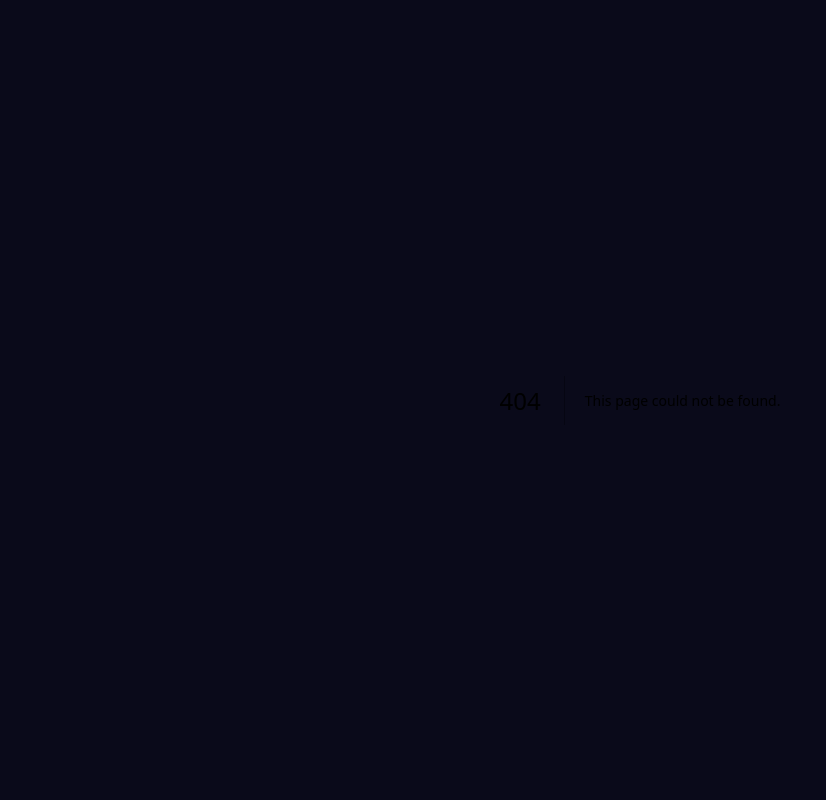
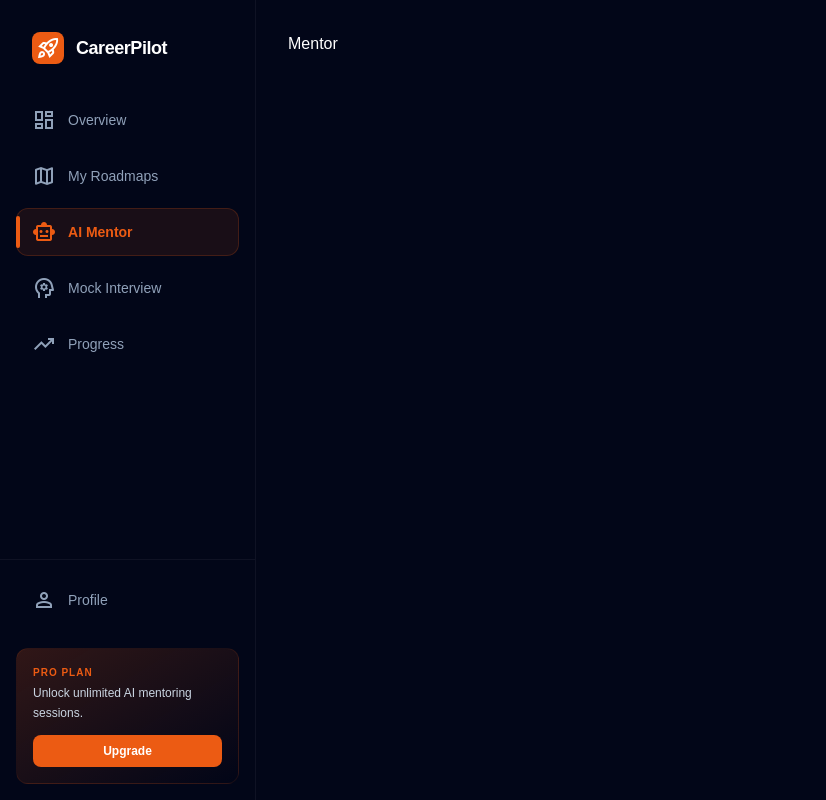
Before and after one commit to alvy00/eg-careerpilot-asyncawait, a Next.js app: page /dashboard/mentor in a window 1280 px wide. Before the commit this address had no page. Shown: the whole page, without its empty margins (0-826 px from the left). Built offline with nearby package versions, Linux system fonts and the light colour scheme.

Commit message:
Added  dashboard

```diff
--- a/package.json
+++ b/package.json
@@ -8,6 +8,7 @@
     "start": "next start"
   },
   "dependencies": {
+    "framer-motion": "^12.34.0",
     "gsap": "^3.14.2",
     "next": "16.1.6",
     "react": "19.2.3",
@@ -18,6 +19,7 @@
     "@types/node": "^20",
     "@types/react": "^19",
     "@types/react-dom": "^19",
+    "daisyui": "^5.5.18",
     "tailwindcss": "^4",
     "typescript": "^5"
   }
--- /dev/null
+++ b/src/app/dashboard/interview/page.tsx
@@ -0,0 +1,7 @@
+import React from "react";
+
+const MockInterview = () => {
+    return <div>MockInterview</div>;
+};
+
+export default MockInterview;
--- /dev/null
+++ b/src/app/dashboard/layout.tsx
@@ -0,0 +1,174 @@
+"use client";
+
+import Link from "next/link";
+import { usePathname } from "next/navigation";
+import { ReactNode } from "react";
+import { motion } from "framer-motion";
+
+export default function DashboardLayout({ children }: { children: ReactNode }) {
+    const pathname = usePathname();
+
+    const navItems = [
+        { name: "Overview", href: "/dashboard", icon: "dashboard" },
+        { name: "My Roadmaps", href: "/dashboard/roadmap", icon: "map" },
+        { name: "AI Mentor", href: "/dashboard/mentor", icon: "smart_toy" },
+        {
+            name: "Mock Interview",
+            href: "/dashboard/interview",
+            icon: "psychology",
+        },
+        { name: "Progress", href: "/dashboard/progress", icon: "trending_up" },
+    ];
+
+    return (
+        <div className="flex min-h-screen bg-slate-950 text-white">
+            {/* SIDEBAR */}
+            <aside className="w-64 glass-sidebar h-screen flex flex-col shrink-0 border-r border-white/5">
+                {/* LOGO */}
+                <Link href="/">
+                    <div className="p-8 flex items-center gap-3">
+                        <div className="w-8 h-8 bg-primary rounded-lg flex items-center justify-center neon-glow">
+                            <span className="material-symbols-outlined text-white text-xl">
+                                rocket_launch
+                            </span>
+                        </div>
+                        <h1 className="font-bold text-lg tracking-tight">
+                            CareerPilot
+                        </h1>
+                    </div>
+                </Link>
+
+                {/* NAVIGATION */}
+                <nav className="flex-1 px-4 space-y-2 relative">
+                    {navItems.map((item) => {
+                        const isActive =
+                            pathname === item.href ||
+                            (item.href !== "/dashboard" &&
+                                pathname.startsWith(item.href));
+
+                        return (
+                            <Link
+                                key={item.href}
+                                href={item.href}
+                                className="relative block"
+                            >
+                                <div
+                                    className={`relative flex items-center gap-3 px-4 py-3 rounded-xl transition-all duration-300 ease-in-out
+                                    ${
+                                        isActive
+                                            ? "text-primary"
+                                            : "text-slate-400 hover:text-white"
+                                    }`}
+                                >
+                                    {/* Sliding Active Background */}
+                                    {isActive && (
+                                        <motion.div
+                                            layoutId="active-pill"
+                                            className="absolute inset-0 bg-primary/10 border border-primary/20 rounded-xl"
+                                            transition={{
+                                                type: "spring",
+                                                stiffness: 400,
+                                                damping: 35,
+                                            }}
+                                        />
+                                    )}
+
+                                    {/* Left Indicator Bar */}
+                                    {isActive && (
+                                        <motion.div
+                                            layoutId="active-bar"
+                                            className="absolute left-0 top-2 bottom-2 w-1 bg-primary rounded-full"
+                                            transition={{
+                                                type: "spring",
+                                                stiffness: 400,
+                                                damping: 35,
+                                            }}
+                                        />
+                                    )}
+
+                                    {/* Icon */}
+                                    <span
+                                        className={`material-symbols-outlined relative z-10 transition-colors duration-300 ${
+                                            isActive ? "text-primary" : ""
+                                        }`}
+                                    >
+                                        {item.icon}
+                                    </span>
+
+                                    {/* Text */}
+                                    <p
+                                        className={`text-sm relative z-10 transition-all duration-300 ${
+                                            isActive
+                                                ? "font-semibold"
+                                                : "font-medium"
+                                        }`}
+                                    >
+                                        {item.name}
+                                    </p>
+                                </div>
+                            </Link>
+                        );
+                    })}
+                </nav>
+
+                {/* BOTTOM SECTION */}
+                <div className="p-4 border-t border-white/5">
+                    <Link href="/dashboard/profile" className="relative block">
+                        <div
+                            className={`relative flex items-center gap-3 px-4 py-3 rounded-xl transition-all duration-300
+                            ${
+                                pathname === "/dashboard/profile"
+                                    ? "text-primary"
+                                    : "text-slate-400 hover:text-white"
+                            }`}
+                        >
+                            {pathname === "/dashboard/profile" && (
+                                <motion.div
+                                    layoutId="active-pill"
+                                    className="absolute inset-0 bg-primary/10 border border-primary/20 rounded-xl"
+                                    transition={{
+                                        type: "spring",
+                                        stiffness: 400,
+                                        damping: 35,
+                                    }}
+                                />
+                            )}
+
+                            <span className="material-symbols-outlined relative z-10">
+                                person
+                            </span>
+                            <p className="text-sm font-medium relative z-10">
+                                Profile
+                            </p>
+                        </div>
+                    </Link>
+
+                    {/* PRO CARD */}
+                    <div className="mt-6 p-4 rounded-xl bg-gradient-to-br from-primary/20 to-transparent border border-primary/10">
+                        <p className="text-[10px] uppercase tracking-widest text-primary font-bold mb-1">
+                            PRO PLAN
+                        </p>
+                        <p className="text-xs text-slate-300 mb-3 leading-relaxed">
+                            Unlock unlimited AI mentoring sessions.
+                        </p>
+                        <button className="w-full py-2 bg-primary hover:bg-primary/90 text-white text-xs font-bold rounded-lg transition-all duration-300 neon-glow hover:scale-[1.02]">
+                            Upgrade
+                        </button>
+                    </div>
+                </div>
+            </aside>
+
+            {/* MAIN CONTENT */}
+            <main className="flex-1 p-8 overflow-y-auto">
+                <motion.div
+                    key={pathname}
+                    initial={{ opacity: 0, y: 10 }}
+                    animate={{ opacity: 1, y: 0 }}
+                    transition={{ duration: 0.25 }}
+                >
+                    {children}
+                </motion.div>
+            </main>
+        </div>
+    );
+}
--- /dev/null
+++ b/src/app/dashboard/mentor/page.tsx
@@ -0,0 +1,7 @@
+import React from "react";
+
+const Mentor = () => {
+    return <div>Mentor</div>;
+};
+
+export default Mentor;
--- /dev/null
+++ b/src/app/dashboard/page.tsx
@@ -0,0 +1,7 @@
+import React from "react";
+
+const Dashboard = () => {
+    return <div>Dashboard Home</div>;
+};
+
+export default Dashboard;
--- /dev/null
+++ b/src/app/dashboard/profile/page.tsx
@@ -0,0 +1,7 @@
+import React from "react";
+
+const Profile = () => {
+    return <div>Profile</div>;
+};
+
+export default Profile;
--- /dev/null
+++ b/src/app/dashboard/progress/page.tsx
@@ -0,0 +1,7 @@
+import React from "react";
+
+const Progress = () => {
+    return <div>Progress</div>;
+};
+
+export default Progress;
--- /dev/null
+++ b/src/app/dashboard/roadmap/page.tsx
@@ -0,0 +1,7 @@
+import React from "react";
+
+const MyRoadmaps = () => {
+    return <div>MyRoadmaps</div>;
+};
+
+export default MyRoadmaps;
--- a/src/app/globals.css
+++ b/src/app/globals.css
@@ -1,4 +1,5 @@
 @import "tailwindcss";
+@plugin "daisyui";
 
 :root {
     --background: #0a0a1a;
--- a/src/app/layout.tsx
+++ b/src/app/layout.tsx
@@ -14,7 +14,7 @@ const geistMono = Geist_Mono({
 
 export const metadata = {
     title: "CareerPilot AI",
-    description: "AI-powered roadmap for precision upskilling",
+    description: "AI-powered precision upskilling",
 };
 
 export default function RootLayout({
@@ -24,6 +24,13 @@ export default function RootLayout({
 }) {
     return (
         <html lang="en">
+            <head>
+                <link
+                    href="https://fonts.googleapis.com/css2?family=Material+Symbols+Outlined"
+                    rel="stylesheet"
+                />
+            </head>
+
             <body className="bg-background-dark text-white overflow-x-hidden selection:bg-primary/30">
                 {children}
             </body>
--- a/src/components/Homepage/Navbar.tsx
+++ b/src/components/Homepage/Navbar.tsx
@@ -1,4 +1,6 @@
 "use client";
+
+import Link from "next/link";
 
 export default function Navbar() {
     return (
@@ -14,30 +16,22 @@ export default function Navbar() {
 
                 {/* Navigation Links */}
                 <div className="hidden md:flex items-center gap-10">
-                    <a
-                        className="text-sm font-medium text-white/70 hover:text-white transition-colors"
-                        href="#"
-                    >
-                        Features
-                    </a>
-                    <a
-                        className="text-sm font-medium text-white/70 hover:text-white transition-colors"
-                        href="#"
-                    >
+                    <span className="text-sm font-medium text-white/70 hover:text-white transition-colors">
+                        Home
+                    </span>
+                    <span className="text-sm font-medium text-white/70 hover:text-white transition-colors">
                         Roadmaps
-                    </a>
-                    <a
-                        className="text-sm font-medium text-white/70 hover:text-white transition-colors"
-                        href="#"
-                    >
-                        AI Mentor
-                    </a>
-                    <a
-                        className="text-sm font-medium text-white/70 hover:text-white transition-colors"
-                        href="#"
-                    >
-                        Pricing
-                    </a>
+                    </span>
+                    <Link href="dashboard/mentor">
+                        <span className="text-sm font-medium text-white/70 hover:text-white transition-colors">
+                            AI Mentor
+                        </span>
+                    </Link>
+                    <Link href="dashboard/interview">
+                        <span className="text-sm font-medium text-white/70 hover:text-white transition-colors">
+                            Mock Interview
+                        </span>
+                    </Link>
                 </div>
 
                 {/* CTA Buttons */}
```
Also changed, not shown: 1 other file (tests, documents, lock files or other folders).
